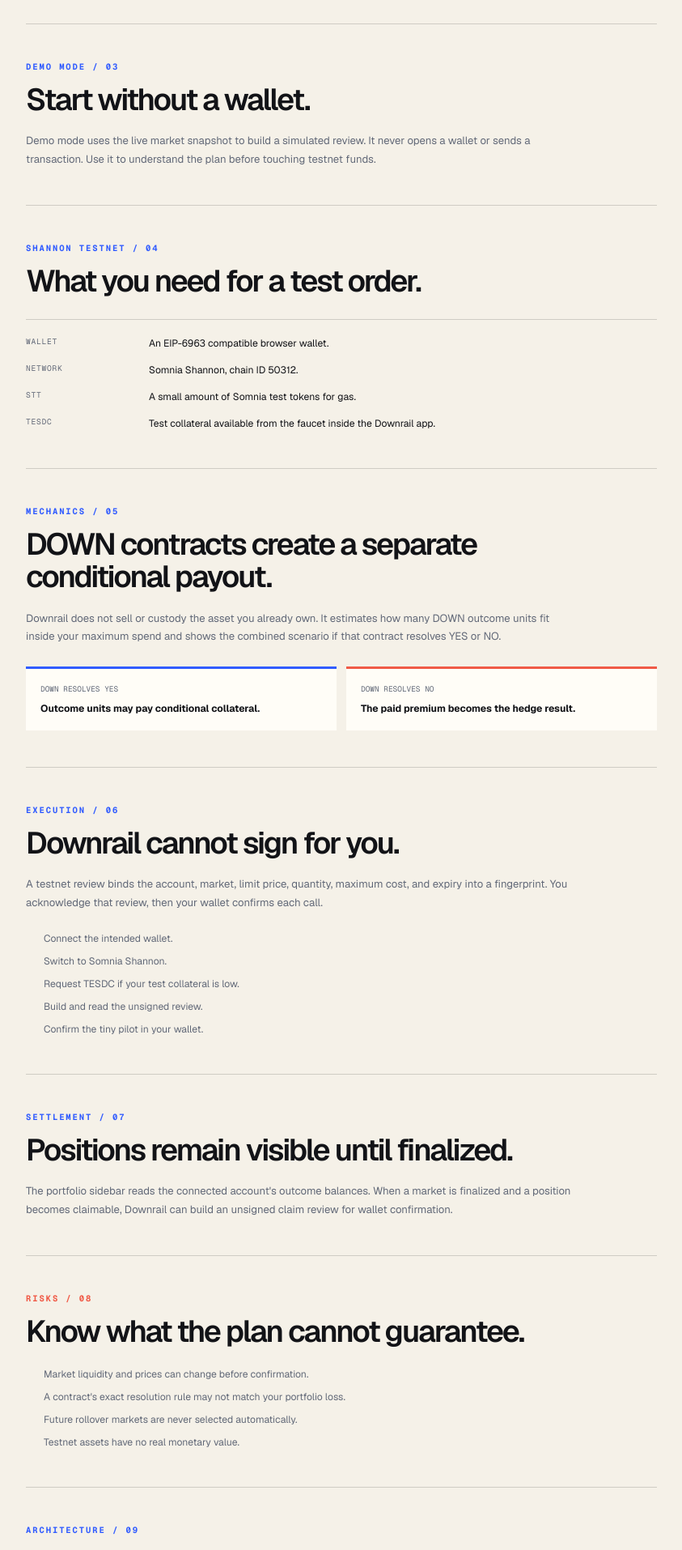
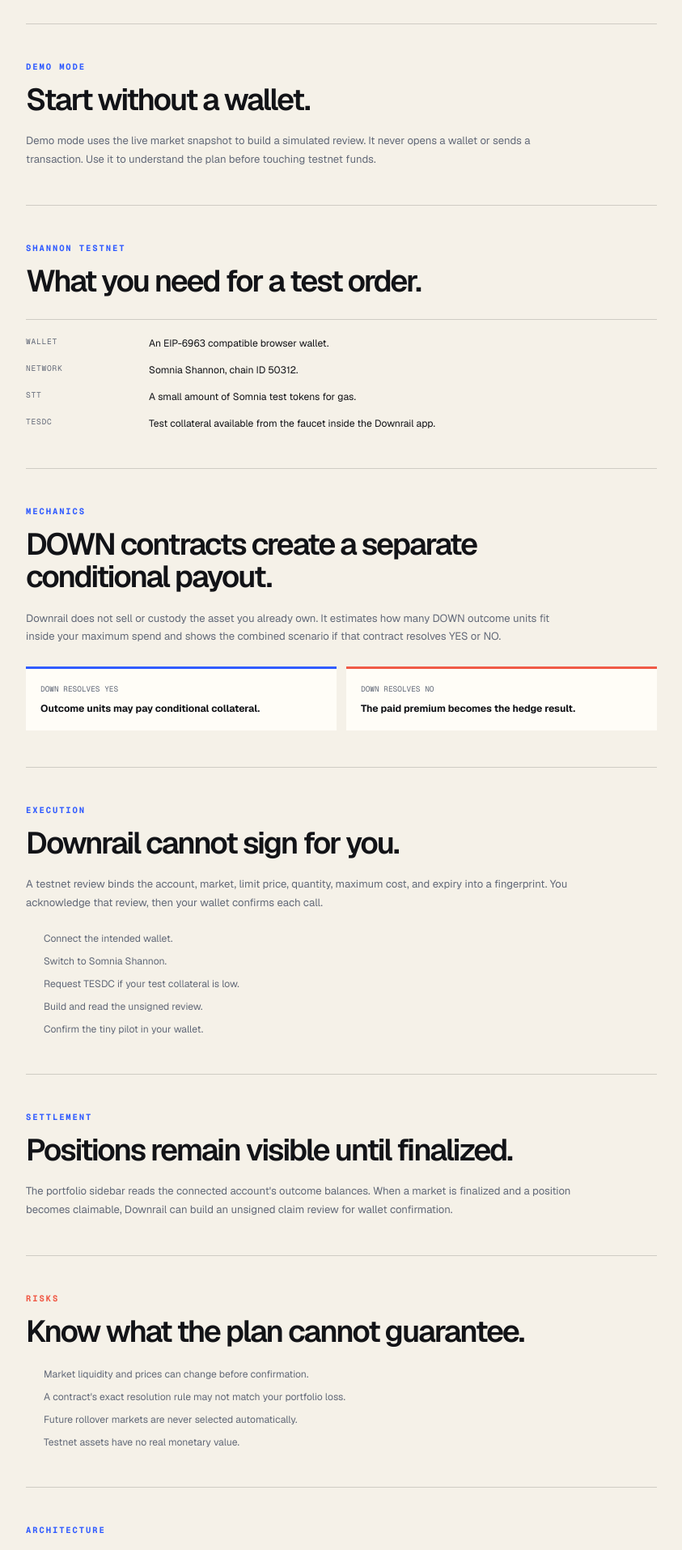
Before and after one commit to Nifemi0/downrail, a Next.js app: page /docs in a window 1280 px wide. Shown: the part 880-2794 px from the top of the page at 81% size, without its empty margins (366-1209 px from the left). Built offline with nearby package versions, Linux system fonts and the light colour scheme; no server answers.

Commit message:
style: simplify section labels and hero artwork

```diff
--- a/src/app/app/page.tsx
+++ b/src/app/app/page.tsx
@@ -36,7 +36,7 @@
         <div className="app-main">
           <section id="markets" className="app-market-section" aria-labelledby="markets-title">
             <div className="section-intro compact-intro">
-              <div><p className="eyebrow">Live inventory / 01</p><h2 id="markets-title">Protection windows.</h2></div>
+              <div><p className="eyebrow">Live inventory</p><h2 id="markets-title">Protection windows.</h2></div>
               <p>{snapshot.markets.length} verified · snapshot {new Date(snapshot.generatedAt).toLocaleTimeString("en-US", { hour: "2-digit", minute: "2-digit", timeZoneName: "short" })}</p>
             </div>
             {snapshot.error ? (
--- a/src/app/docs/page.tsx
+++ b/src/app/docs/page.tsx
@@ -31,14 +31,14 @@
 
       <article className="docs-article">
         <header className="docs-hero" id="overview">
-          <p className="eyebrow">Downrail docs / 01</p>
+          <p className="eyebrow">Downrail docs</p>
           <h1>Learn how to guard the downside.</h1>
           <p>Downrail builds budget-capped, scenario-dependent protection plans using existing DreamDEX DOWN contracts on Somnia Shannon.</p>
           <div className="docs-callout"><strong>Downrail is not insurance.</strong><span>A payout depends on the exact Event Contract outcome, available liquidity, and the order confirmed in your wallet.</span></div>
         </header>
 
         <section className="docs-section" id="quick-start">
-          <p className="eyebrow">Quick start / 02</p>
+          <p className="eyebrow">Quick start</p>
           <h2>From exposure to review in three steps.</h2>
           <div className="docs-steps">
             <article><span>01</span><strong>Define exposure</strong><p>Choose BTC or ETH, enter the portfolio value, loss scenario, budget, and protection horizon.</p></article>
@@ -49,13 +49,13 @@
         </section>
 
         <section className="docs-section" id="demo">
-          <p className="eyebrow">Demo mode / 03</p>
+          <p className="eyebrow">Demo mode</p>
           <h2>Start without a wallet.</h2>
           <p>Demo mode uses the live market snapshot to build a simulated review. It never opens a wallet or sends a transaction. Use it to understand the plan before touching testnet funds.</p>
         </section>
 
         <section className="docs-section" id="testnet">
-          <p className="eyebrow">Shannon testnet / 04</p>
+          <p className="eyebrow">Shannon testnet</p>
           <h2>What you need for a test order.</h2>
           <dl className="docs-definition-list">
             <dt>Wallet</dt><dd>An EIP-6963 compatible browser wallet.</dd>
@@ -66,7 +66,7 @@
         </section>
 
         <section className="docs-section" id="mechanics">
-          <p className="eyebrow">Mechanics / 05</p>
+          <p className="eyebrow">Mechanics</p>
           <h2>DOWN contracts create a separate conditional payout.</h2>
           <p>Downrail does not sell or custody the asset you already own. It estimates how many DOWN outcome units fit inside your maximum spend and shows the combined scenario if that contract resolves YES or NO.</p>
           <div className="docs-outcomes">
@@ -76,33 +76,33 @@
         </section>
 
         <section className="docs-section" id="execution">
-          <p className="eyebrow">Execution / 06</p>
+          <p className="eyebrow">Execution</p>
           <h2>Downrail cannot sign for you.</h2>
           <p>A testnet review binds the account, market, limit price, quantity, maximum cost, and expiry into a fingerprint. You acknowledge that review, then your wallet confirms each call.</p>
           <ol className="docs-checklist"><li>Connect the intended wallet.</li><li>Switch to Somnia Shannon.</li><li>Request TESDC if your test collateral is low.</li><li>Build and read the unsigned review.</li><li>Confirm the tiny pilot in your wallet.</li></ol>
         </section>
 
         <section className="docs-section" id="settlement">
-          <p className="eyebrow">Settlement / 07</p>
+          <p className="eyebrow">Settlement</p>
           <h2>Positions remain visible until finalized.</h2>
           <p>The portfolio sidebar reads the connected account&apos;s outcome balances. When a market is finalized and a position becomes claimable, Downrail can build an unsigned claim review for wallet confirmation.</p>
         </section>
 
         <section className="docs-section docs-risk" id="risks">
-          <p className="eyebrow">Risks / 08</p>
+          <p className="eyebrow">Risks</p>
           <h2>Know what the plan cannot guarantee.</h2>
           <ul><li>Market liquidity and prices can change before confirmation.</li><li>A contract&apos;s exact resolution rule may not match your portfolio loss.</li><li>Future rollover markets are never selected automatically.</li><li>Testnet assets have no real monetary value.</li></ul>
         </section>
 
         <section className="docs-section" id="architecture">
-          <p className="eyebrow">Architecture / 09</p>
+          <p className="eyebrow">Architecture</p>
           <h2>Live discovery, bounded planning, wallet execution.</h2>
           <p>The app verifies DreamDEX candidates on Shannon, reads executable depth, builds a bounded plan, creates decoded unsigned calls, and reconciles confirmed transactions against indexed fills and live balances.</p>
           <div className="architecture-flow" aria-label="Downrail architecture flow"><span>DreamDEX discovery</span><ArrowRight aria-hidden="true" /><span>Planner validation</span><ArrowRight aria-hidden="true" /><span>Unsigned review</span><ArrowRight aria-hidden="true" /><span>Wallet confirmation</span><ArrowRight aria-hidden="true" /><span>Settlement scan</span></div>
         </section>
 
         <section className="docs-section" id="troubleshooting">
-          <p className="eyebrow">Troubleshooting / 10</p>
+          <p className="eyebrow">Troubleshooting</p>
           <h2>Common setup problems.</h2>
           <details><summary>The wallet will not switch networks</summary><p>Add Somnia Shannon manually with chain ID 50312 and RPC <code>https://dream-rpc.somnia.network</code>.</p></details>
           <details><summary>The order review is disabled</summary><p>Connect a wallet, switch to Shannon, keep the pilot budget within the displayed safety cap, and ensure a live executable window exists.</p></details>
@@ -110,7 +110,7 @@
         </section>
 
         <section className="docs-section" id="faq">
-          <p className="eyebrow">FAQ / 11</p>
+          <p className="eyebrow">FAQ</p>
           <h2>Frequently asked questions.</h2>
           <details><summary>Is Downrail a prediction market?</summary><p>No. Downrail uses existing DreamDEX Event Contracts as building blocks for a portfolio-protection workflow.</p></details>
           <details><summary>Can Downrail access my funds?</summary><p>No. Your wallet signs every transaction and Downrail cannot sign on your behalf.</p></details>
--- a/src/app/globals.css
+++ b/src/app/globals.css
@@ -52,7 +52,6 @@
 
 .hero-visual { position:relative; min-height:405px; }
 .visual-caption { position:absolute; top:0; right:0; color:var(--muted); font-family:var(--font-geist-mono),monospace; font-size:.61rem; letter-spacing:.1em; text-transform:uppercase; }
-.visual-frame { position:absolute; top:62px; left:1%; width:91%; height:275px; border:1px solid var(--line); background:var(--paper); }
 .loss-plane { position:absolute; top:82px; left:8%; width:72%; height:237px; transform:rotate(-3deg); border:1px solid var(--red); background:var(--red); color:white; box-shadow:11px 11px 0 rgba(18,19,23,.07); }
 .loss-plane>span,.loss-plane>b { position:absolute; top:20px; font-family:var(--font-geist-mono),monospace; font-size:.62rem; letter-spacing:.08em; text-transform:uppercase; }
 .loss-plane>span { left:20px; }
@@ -296,7 +295,6 @@
   .hero-actions,.section-intro,footer { align-items:flex-start; flex-direction:column; }
   .section-intro>p { text-align:left; }
   .hero-visual { min-height:345px; }
-  .visual-frame { top:49px; height:228px; }
   .loss-plane { top:67px; height:197px; }
   .loss-plane>strong { font-size:1.55rem; }
   .protection-plane { bottom:47px; height:112px; }
--- a/src/components/hedge-preview.tsx
+++ b/src/components/hedge-preview.tsx
@@ -582,7 +582,7 @@
     <section className="planner-section" aria-labelledby="planner-title">
       <div className="section-intro">
         <div>
-          <p className="eyebrow">Protection planner / 02</p>
+          <p className="eyebrow">Protection planner</p>
           <h2 id="planner-title">Configure the guardrail.</h2>
         </div>
         <p>Live, depth-aware estimates. No wallet signature and no transaction.</p>
@@ -876,7 +876,7 @@
       {rolloverRecommendations.length > 0 && (
         <section className="rollover-queue" aria-labelledby="rollover-queue-title">
           <div>
-            <p className="eyebrow">Manual rollover queue / 05</p>
+            <p className="eyebrow">Manual rollover queue</p>
             <h3 id="rollover-queue-title">A fresh market review is ready.</h3>
             <p>No automatic order is created. Refreshing reruns discovery, depth, and all planner checks.</p>
           </div>
--- a/src/components/settlement-inbox.tsx
+++ b/src/components/settlement-inbox.tsx
@@ -187,7 +187,7 @@
       ) : (
         <div className="section-intro">
           <div>
-            <p className="eyebrow">Settlement inbox / 04</p>
+            <p className="eyebrow">Settlement inbox</p>
             <h2 id="settlement-title">Find what the chain owes you.</h2>
           </div>
           <p>Historical positions are checked independently of today&apos;s live market list. Claims require finalization and explicit wallet confirmation.</p>
```
Also changed, not shown: src/app/page.tsx (+3 -4 lines), .superdesign/design-system.md, .superdesign/resume.json.
